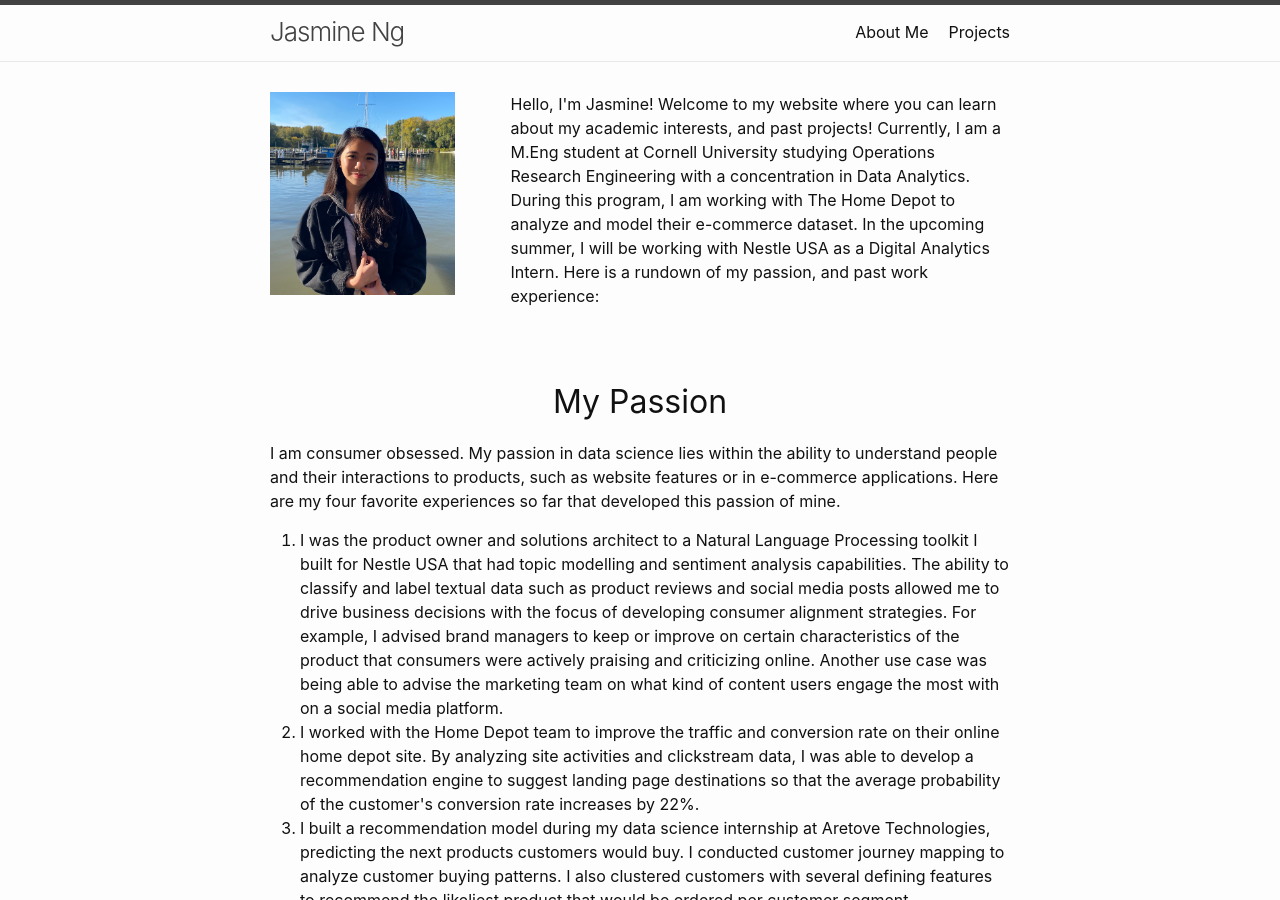
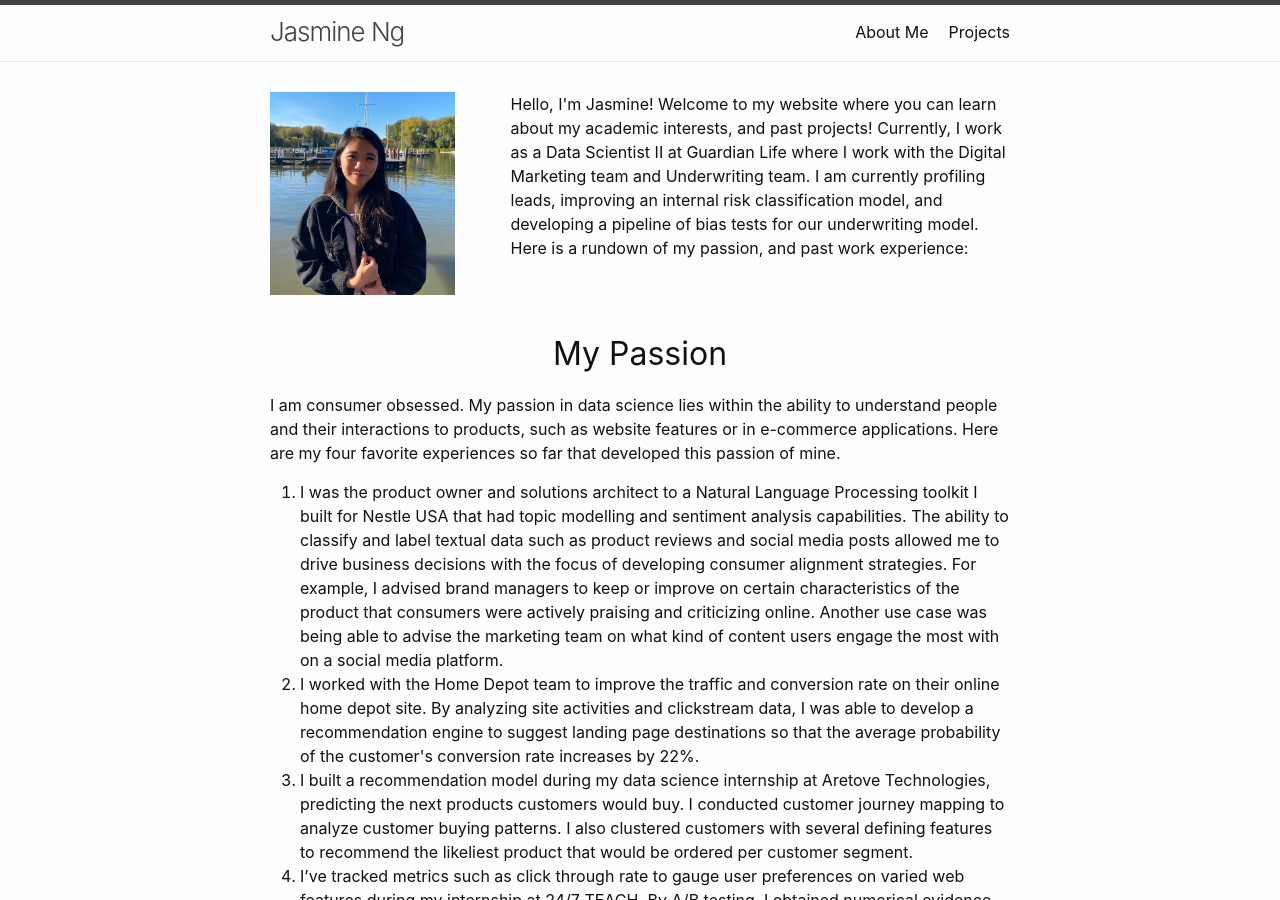
Before and after one commit to jasminecng9999/jasminecng9999.github.io, a Jekyll site: the page built from index.html, in a window 1280 px wide and 900 px high. Built offline with Jekyll 4.4.1, drawn with Linux system fonts in a browser that asks for light colours.

Commit message:
Update index.html

```diff
--- a/index.html
+++ b/index.html
@@ -39,7 +39,7 @@ permalink: /
     <img src="/assets/images/mypicture.jpg">
     </div>
     <div class="secondhalfrow">
-    <p class="bio">Hello, I'm Jasmine! Welcome to my website where you can learn about my academic interests, and past projects! Currently, I am a M.Eng student at Cornell University studying Operations Research Engineering with a concentration in Data Analytics. During this program, I am working with The Home Depot to analyze and model their e-commerce dataset. In the upcoming summer, I will be working with Nestle USA as a Digital Analytics Intern.
+    <p class="bio">Hello, I'm Jasmine! Welcome to my website where you can learn about my academic interests, and past projects! Currently, I work as a Data Scientist II at Guardian Life where I work with the Digital Marketing team and Underwriting team. I am currently profiling leads, improving an internal risk classification model, and developing a pipeline of bias tests for our underwriting model.
     Here is a rundown of my passion, and past work experience:</p>
     </div>
 </div>
```
